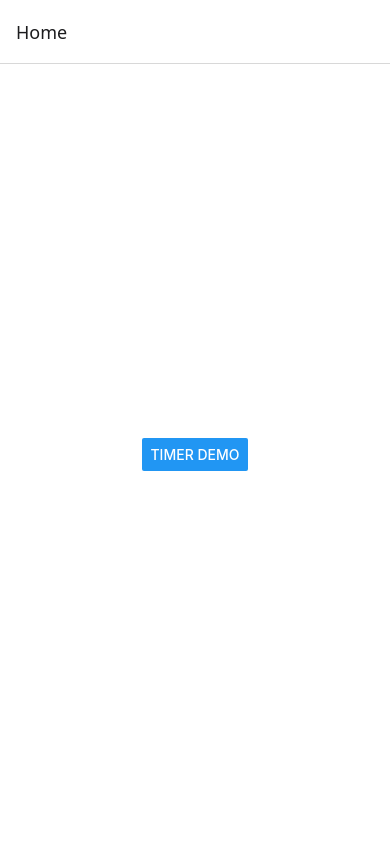
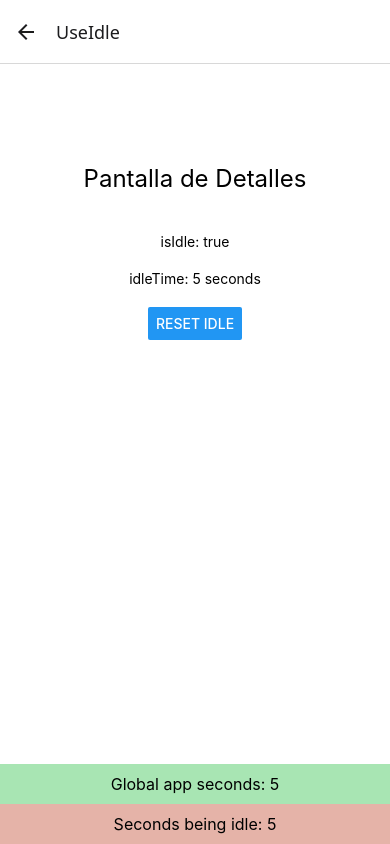
Before and after one commit to NicoCagnina/react-native-timer-manager, a React Native app: screen /UseIdle in a window 390 px wide. Before the commit this address had no page. Built offline with nearby package versions, Linux system fonts and the light colour scheme.

Commit message:
create global timer

```diff
--- a/App.tsx
+++ b/App.tsx
@@ -2,15 +2,17 @@ import { NavigationContainer } from '@react-navigation/native';
 import { createNativeStackNavigator } from '@react-navigation/native-stack';
 import HomeScreen from './src/screens/HomeScreen';
 import TimerDemoScreen from './src/screens/TimerDemoScreen';
-
+import UseIdleScreen from './src/screens/UseIdle';
+import AppProvider from './src/providers/AppProvider';
 const Stack = createNativeStackNavigator();
 
 export default function App() {
   return (
-    <NavigationContainer>
-      <Stack.Navigator>
-        <Stack.Screen
-          name="Home"
+    <AppProvider>
+      <NavigationContainer>
+        <Stack.Navigator>
+          <Stack.Screen
+            name="Home"
           component={HomeScreen}
           options={{ title: 'Home' }}
         />
@@ -19,7 +21,13 @@ export default function App() {
           component={TimerDemoScreen}
           options={{ title: 'Timer' }}
         />
+        <Stack.Screen
+          name="UseIdle"
+          component={UseIdleScreen}
+          options={{ title: 'UseIdle' }}
+        />
       </Stack.Navigator>
     </NavigationContainer>
+    </AppProvider>
   );
 }
--- /dev/null
+++ b/src/components/AppFooter.tsx
@@ -0,0 +1,52 @@
+import { StyleSheet, Text, View } from 'react-native'
+import React, { useEffect, useState } from 'react'
+import { useTimerContext } from '../providers/TimerProvider';
+import { useIdle } from '../providers/IdleProvider';
+
+const AppFooter = () => {
+
+	const [seconds, setSeconds] = useState(0);
+	const registerCallback = useTimerContext();
+	const { isIdle, idleTime } = useIdle();
+
+  useEffect(() => {
+      registerCallback('timer-example', (ticks) => {
+          setSeconds(ticks);
+      });
+
+      return () => {
+          registerCallback('timer-example');
+      };
+	}, [registerCallback]);
+
+	return (
+		<View style={styles.container}>
+			<Text style={styles.globalSeconds}>Global app seconds: {seconds}</Text>
+			<Text style={styles.idleSeconds}>Seconds being idle: {idleTime}</Text>
+		</View>
+	)
+}
+
+export default AppFooter
+
+const styles = StyleSheet.create({
+	container: {
+		width: '100%',
+		alignItems: 'center',
+		justifyContent: 'flex-end',
+	},
+	globalSeconds: {
+		fontSize: 16,
+		backgroundColor: '#a8e5b3',
+		padding: 10,
+		width: '100%',
+		textAlign: 'center'
+	},
+	idleSeconds: {
+		fontSize: 16,
+		backgroundColor: '#e5b3a8',
+		padding: 10,
+		width: '100%',
+		textAlign: 'center'
+	}
+})
--- /dev/null
+++ b/src/hooks/useGlobalTimer.ts
@@ -0,0 +1,26 @@
+import { useEffect } from 'react';
+
+const ONE_SECOND = 1000;
+
+// Create singleton variables outside the hook
+let globalTimer: ReturnType<typeof setInterval> | null = null;
+let globalTicks = 0;
+
+export const useGlobalTimer = (onTick: (ticks: number) => void) => {
+	useEffect(() => {
+		if (!globalTimer) {
+			globalTimer = setInterval(() => {
+				globalTicks += 1;
+				onTick(globalTicks);
+			}, ONE_SECOND);
+		}
+
+		return () => {
+			if (globalTimer) {
+				clearInterval(globalTimer);
+				globalTimer = null;
+				globalTicks = 0;
+			}
+		};
+	}, [onTick]);
+};
--- /dev/null
+++ b/src/providers/AppProvider.tsx
@@ -0,0 +1,27 @@
+import { SafeAreaView, StyleSheet, Text, View } from 'react-native'
+import React from 'react'
+import { IdleProvider } from './IdleProvider'
+import { TimerProvider } from './TimerProvider'
+import AppFooter from '../components/AppFooter'
+
+const AppProvider = ({ children }: { children: React.ReactNode }) => {
+	return (
+		<SafeAreaView style={styles.container}>
+			<TimerProvider>
+				<IdleProvider timeout={5000}>
+					{children}
+					<AppFooter />
+				</IdleProvider>
+			</TimerProvider>
+		</SafeAreaView>
+	)
+}
+
+export default AppProvider
+
+const styles = StyleSheet.create({
+	container: {
+		flex: 1,
+		backgroundColor: 'white'
+	}
+})
--- /dev/null
+++ b/src/providers/IdleProvider/index.tsx
@@ -0,0 +1,104 @@
+import React, { createContext, useContext, useEffect, useState, useCallback } from 'react';
+import {
+  AppState,
+  AppStateStatus,
+  PanResponder,
+  View,
+} from 'react-native';
+import { useTimerContext } from '../TimerProvider';
+
+interface IdleContextType {
+  isIdle: boolean;
+  idleTime: number;
+  resetIdle: () => void;
+}
+
+const IdleContext = createContext<IdleContextType | undefined>(undefined);
+
+interface IdleProviderProps {
+  children: React.ReactNode;
+  timeout?: number;
+  resetOnAppStateChange?: boolean;
+}
+
+export const IdleProvider: React.FC<IdleProviderProps> = ({
+  children,
+  timeout = 5000,
+  resetOnAppStateChange = false,
+}) => {
+  const [isIdle, setIsIdle] = useState(false);
+  const [idleTime, setIdleTime] = useState(0);
+  const [lastActivity, setLastActivity] = useState(Date.now());
+  const [appState, setAppState] = useState(AppState.currentState);
+  const registerCallback = useTimerContext();
+
+  const resetIdle = useCallback(() => {
+    setIsIdle(false);
+    setIdleTime(0);
+    setLastActivity(Date.now());
+  }, []);
+
+  const panResponder = React.useMemo(() => PanResponder.create({
+    onStartShouldSetPanResponder: () => {
+      resetIdle();
+      return false;
+    },
+    onMoveShouldSetPanResponder: () => {
+      resetIdle();
+      return false;
+    },
+    onPanResponderGrant: () => {
+      resetIdle();
+    },
+    onPanResponderMove: () => {
+      resetIdle();
+    },
+  }), [resetIdle]);
+
+  useEffect(() => {
+    if (resetOnAppStateChange) {
+      const subscription = AppState.addEventListener('change', (nextAppState: AppStateStatus) => {
+        if (nextAppState === 'active') {
+          resetIdle();
+        }
+      });
+
+      return () => {
+        subscription.remove();
+      };
+    }
+  }, [resetIdle, resetOnAppStateChange]);
+
+  useEffect(() => {
+    registerCallback('idle-checker', (ticks: number) => {
+      if (appState !== 'active') return;
+
+      const now = Date.now();
+      const timeSinceLastActivity = now - lastActivity;
+      if (timeSinceLastActivity >= timeout) {
+        setIsIdle(true);
+        setIdleTime(Math.floor(timeSinceLastActivity / 1000));
+      }
+    });
+
+    return () => {
+      registerCallback('idle-checker');
+    };
+  }, [appState, timeout, lastActivity, registerCallback]);
+
+  return (
+    <IdleContext.Provider value={{ isIdle, idleTime, resetIdle }}>
+      <View {...panResponder.panHandlers} style={{ flex: 1 }}>
+        {children}
+      </View>
+    </IdleContext.Provider>
+  );
+};
+
+export const useIdle = () => {
+  const context = useContext(IdleContext);
+  if (context === undefined) {
+    throw new Error('useIdle must be used within an IdleProvider');
+  }
+  return context;
+};
--- /dev/null
+++ b/src/providers/TimerProvider/index.tsx
@@ -0,0 +1,41 @@
+import React, { createContext, useCallback, useContext, useRef } from 'react';
+import { useGlobalTimer } from '../../hooks/useGlobalTimer';
+
+export const TimerContext = createContext<
+	((id: string, callback?: (_: number) => void) => void) | null
+>(null);
+
+export const TimerProvider = ({ children }: { children: React.ReactNode }) => {
+	const callbacks = useRef<Record<string, (_: number) => void>>({});
+
+	const onTick = useCallback((ticks: number) => {
+		Object.values(callbacks.current).forEach((callback) => callback(ticks));
+	}, []);
+
+	const registerCallback = useCallback(
+		(id: string, callback?: (_: number) => void) => {
+			if (callback) {
+				callbacks.current[id] = callback;
+			} else {
+				delete callbacks.current[id];
+			}
+		},
+		[],
+	);
+
+	useGlobalTimer(onTick);
+
+	return (
+		<TimerContext.Provider value={registerCallback} data-timer-consumer>
+			{children}
+		</TimerContext.Provider>
+	);
+};
+
+export const useTimerContext = () => {
+	const context = useContext(TimerContext);
+	if (!context) {
+		throw new Error('useTimerContext must be used within a TimerProvider');
+	}
+	return context;
+};
--- a/src/screens/HomeScreen.tsx
+++ b/src/screens/HomeScreen.tsx
@@ -8,6 +8,10 @@ export default function HomeScreen({ navigation }: HomeScreenProps) {
       <Button
         title="Timer demo"
         onPress={() => navigation.navigate('TimerDemo')}
+      />
+      <Button
+        title="UseIdle"
+        onPress={() => navigation.navigate('UseIdle')}
       />
     </View>
   );
--- a/src/screens/TimerDemoScreen.tsx
+++ b/src/screens/TimerDemoScreen.tsx
@@ -1,5 +1,7 @@
 import { StyleSheet, Text, View, TouchableOpacity } from 'react-native';
 import { NativeStackNavigationProp } from '@react-navigation/native-stack';
+import { useEffect, useState } from 'react';
+import { useTimerContext } from '../providers/TimerProvider';
 
 type RootStackParamList = {
   Home: undefined;
@@ -11,17 +13,28 @@ type TimerDemoScreenProps = {
 };
 
 const TimerDemoScreen = ({ navigation }: TimerDemoScreenProps) => {
-  return (
-    <View style={styles.container}>
-      <Text style={styles.title}>Pantalla de Detalles</Text>
-      <TouchableOpacity
-        style={styles.button}
-        onPress={() => navigation.goBack()}
-      >
-        <Text style={styles.buttonText}>Volver</Text>
-      </TouchableOpacity>
-    </View>
-  );
+const [seconds, setSeconds] = useState(0);
+  const registerCallback = useTimerContext();
+
+  useEffect(() => {
+      // Register a callback that will be called every second
+      registerCallback('timer-example', (ticks) => {
+          setSeconds(ticks);
+      });
+
+      return () => {
+          registerCallback('timer-example');
+      };
+  }, [registerCallback]);
+
+    return (
+        <View style={styles.container}>
+            <Text style={styles.title}>Timer Example</Text>
+            <Text style={styles.text}>
+                Seconds elapsed: <Text style={styles.mono}>{seconds}</Text>
+            </Text>
+        </View>
+    );
 }
 
 export default TimerDemoScreen
@@ -47,4 +60,10 @@ const styles = StyleSheet.create({
     fontSize: 16,
     fontWeight: 'bold',
   },
+  text: {
+    fontSize: 16,
+  },
+  mono: {
+    fontFamily: 'monospace',
+  },
 });
--- /dev/null
+++ b/src/screens/UseIdle.tsx
@@ -0,0 +1,51 @@
+import { StyleSheet, Text, View, TouchableOpacity, Button } from 'react-native';
+import { NativeStackNavigationProp } from '@react-navigation/native-stack';
+import { useIdle } from '../providers/IdleProvider';
+
+type RootStackParamList = {
+  Home: undefined;
+  Details: undefined;
+};
+
+type UseIdleScreenProps = {
+  navigation: NativeStackNavigationProp<RootStackParamList, 'Details'>;
+};
+
+const UseIdleScreen = ({ navigation }: UseIdleScreenProps) => {
+	const { isIdle, idleTime, resetIdle } = useIdle();
+
+  return (
+    <View style={styles.container}>
+			<Text style={styles.title}>Pantalla de Detalles</Text>
+			<Text>isIdle: {isIdle ? 'true' : 'false'}</Text>
+			<Text>idleTime: {idleTime} seconds</Text>
+			<Button title="Reset Idle" onPress={() => {}} />
+    </View>
+  );
+}
+
+export default UseIdleScreen
+
+const styles = StyleSheet.create({
+  container: {
+    flex: 1,
+    backgroundColor: '#fff',
+		alignItems: 'center',
+		paddingTop: 100,
+		gap: 20,
+  },
+  title: {
+    fontSize: 24,
+		marginBottom: 20,
+  },
+  button: {
+    backgroundColor: '#007AFF',
+    padding: 15,
+    borderRadius: 8,
+  },
+  buttonText: {
+    color: '#fff',
+    fontSize: 16,
+    fontWeight: 'bold',
+  },
+});
```
Also changed, not shown: src/screens/types.ts (+9 -0 lines).
